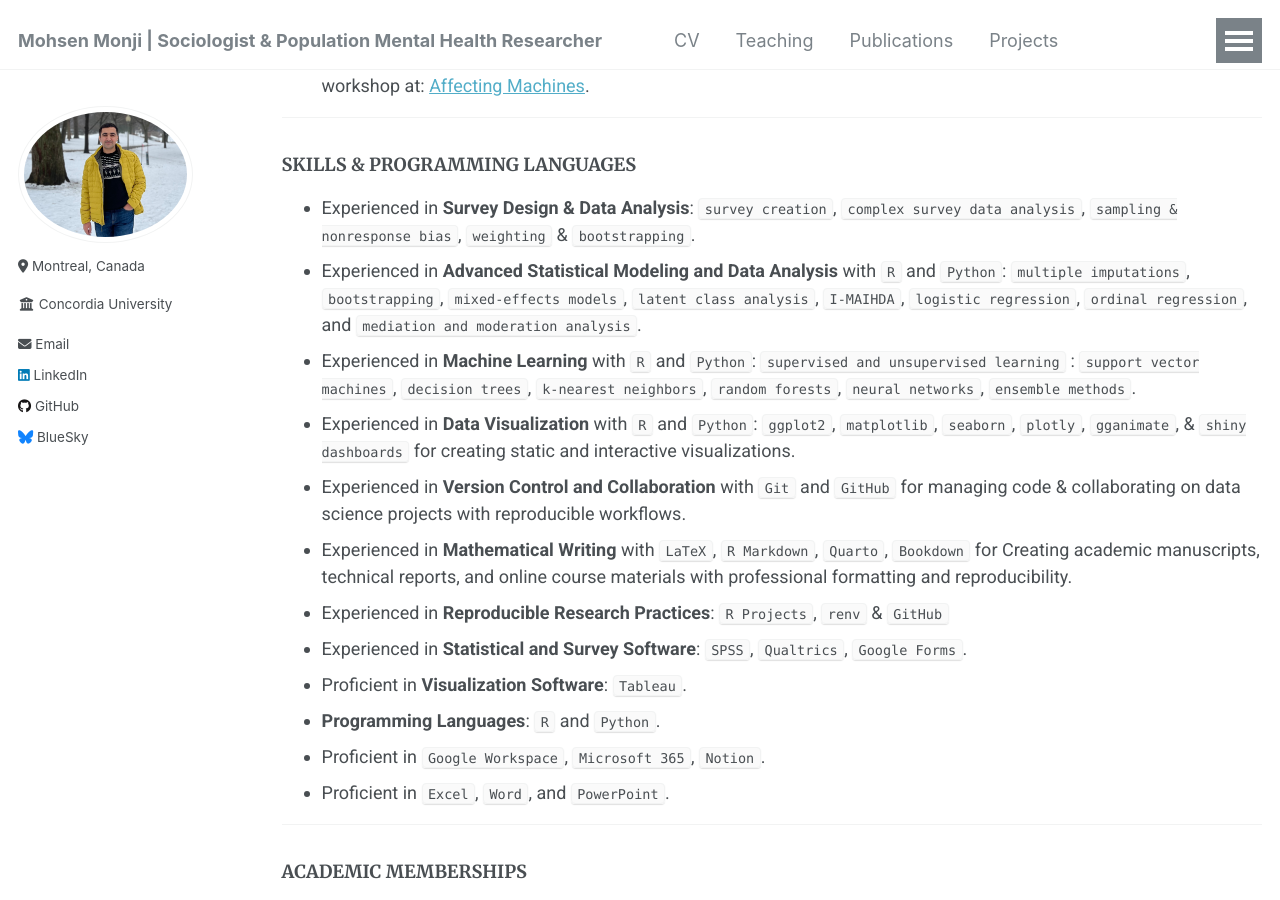
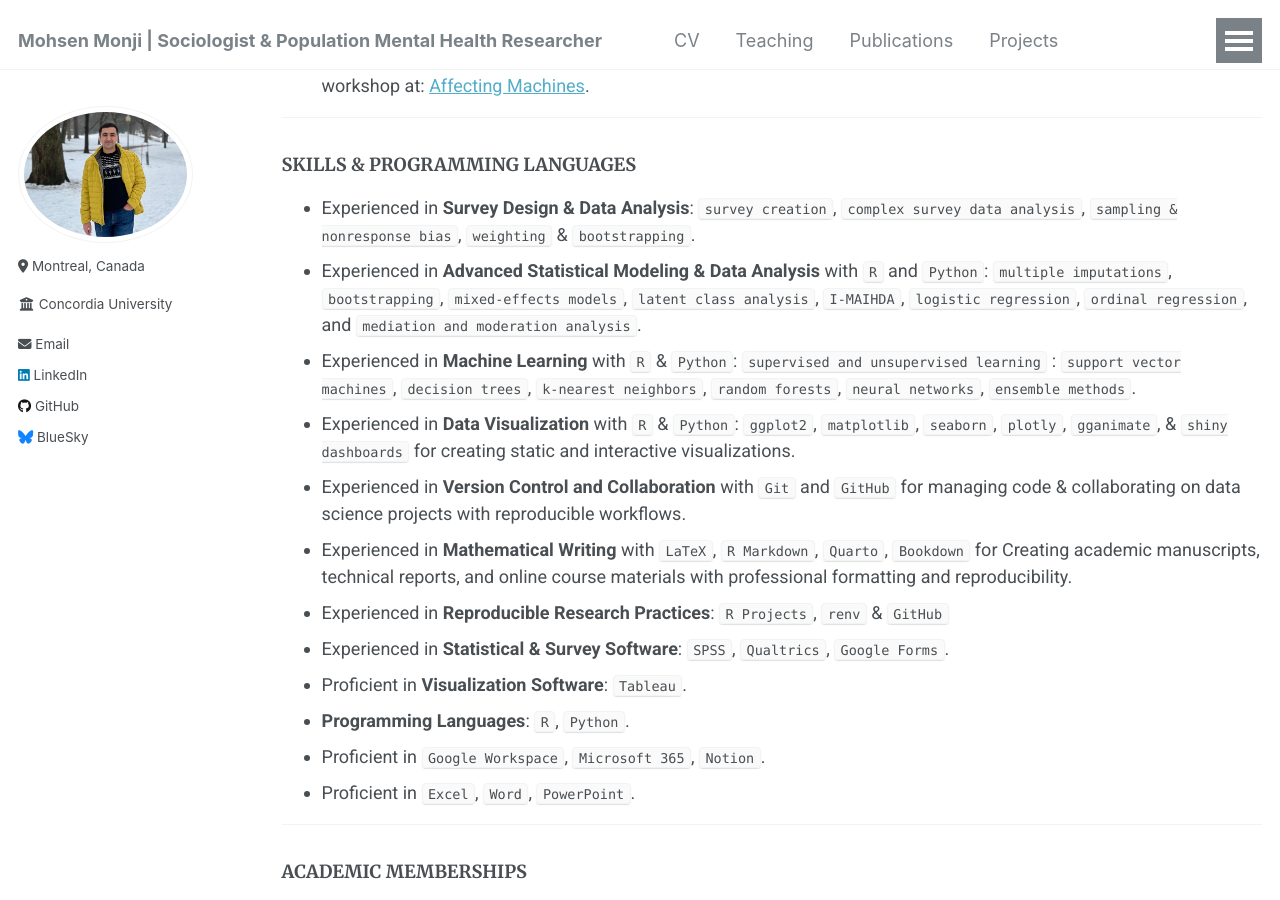
Before and after one commit to Mohsnmonji/mohsnmonji.github.io, a Jekyll site: the page built from _pages/Curriculum Vitae.md, in a window 1280 px wide and 900 px high, scrolled down 3084 px. Built offline with Jekyll 4.4.1, drawn with Linux system fonts in a browser that asks for light colours.

Commit message:
Update Curriculum Vitae.md

```diff
--- a/_pages/Curriculum Vitae.md
+++ b/_pages/Curriculum Vitae.md
@@ -115,17 +115,17 @@ redirect_from:
 ### **SKILLS & PROGRAMMING LANGUAGES**
 
 - Experienced in **Survey Design & Data Analysis**: `survey creation`, `complex survey data analysis`, `sampling & nonresponse bias`, `weighting` & `bootstrapping`.
-- Experienced in **Advanced Statistical Modeling and Data Analysis** with `R` and `Python`: `multiple imputations`, `bootstrapping`, `mixed-effects models`, `latent class analysis`, `I-MAIHDA`, `logistic regression`, `ordinal regression`, and `mediation and moderation analysis`.
-- Experienced in **Machine Learning** with `R` and `Python`: `supervised and unsupervised learning` : `support vector machines`, `decision trees`, `k-nearest neighbors`, `random forests`, `neural networks`, `ensemble methods`.
-- Experienced in **Data Visualization** with `R` and `Python`: `ggplot2`, `matplotlib`, `seaborn`, `plotly`, `gganimate`, & `shiny dashboards` for creating static and interactive visualizations.
+- Experienced in **Advanced Statistical Modeling & Data Analysis** with `R` and `Python`: `multiple imputations`, `bootstrapping`, `mixed-effects models`, `latent class analysis`, `I-MAIHDA`, `logistic regression`, `ordinal regression`, and `mediation and moderation analysis`.
+- Experienced in **Machine Learning** with `R` & `Python`: `supervised and unsupervised learning` : `support vector machines`, `decision trees`, `k-nearest neighbors`, `random forests`, `neural networks`, `ensemble methods`.
+- Experienced in **Data Visualization** with `R` & `Python`: `ggplot2`, `matplotlib`, `seaborn`, `plotly`, `gganimate`, & `shiny dashboards` for creating static and interactive visualizations.
 - Experienced in **Version Control and Collaboration** with `Git` and `GitHub` for managing code & collaborating on data science projects with reproducible workflows.
 - Experienced in **Mathematical Writing** with `LaTeX`, `R Markdown`, `Quarto`, `Bookdown` for Creating academic manuscripts, technical reports, and online course materials with professional formatting and reproducibility.
 - Experienced in **Reproducible Research Practices**: `R Projects`, `renv` & `GitHub`
-- Experienced in **Statistical and Survey Software**: `SPSS`, `Qualtrics`, `Google Forms`.
+- Experienced in **Statistical & Survey Software**: `SPSS`, `Qualtrics`, `Google Forms`.
 - Proficient in **Visualization Software**: `Tableau`.
-- **Programming Languages**: `R` and `Python`.
+- **Programming Languages**: `R`, `Python`.
 - Proficient in `Google Workspace`, `Microsoft 365`, `Notion`.
-- Proficient in `Excel`, `Word`, and `PowerPoint`.
+- Proficient in `Excel`, `Word`, `PowerPoint`.
 
 ---
 
```
